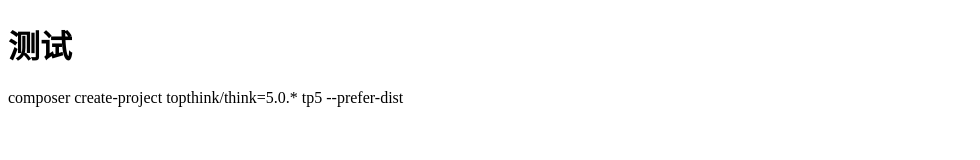
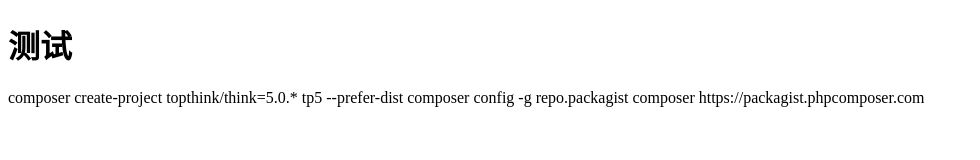
Before and after one commit to yeuyeuweb/yueyueweb, a plain HTML site: page 1.html in a window 1280 px wide. Shown: the whole page, without its empty margins (0-980 px from the left). Drawn offline with Linux system fonts and the light colour scheme.

Commit message:
Update 1.html

```diff
--- a/1.html
+++ b/1.html
@@ -11,6 +11,7 @@
 <body>
     <h1>测试</h1>
 composer create-project topthink/think=5.0.* tp5  --prefer-dist
+    composer config -g repo.packagist composer https://packagist.phpcomposer.com
 
 </body>
 
```
